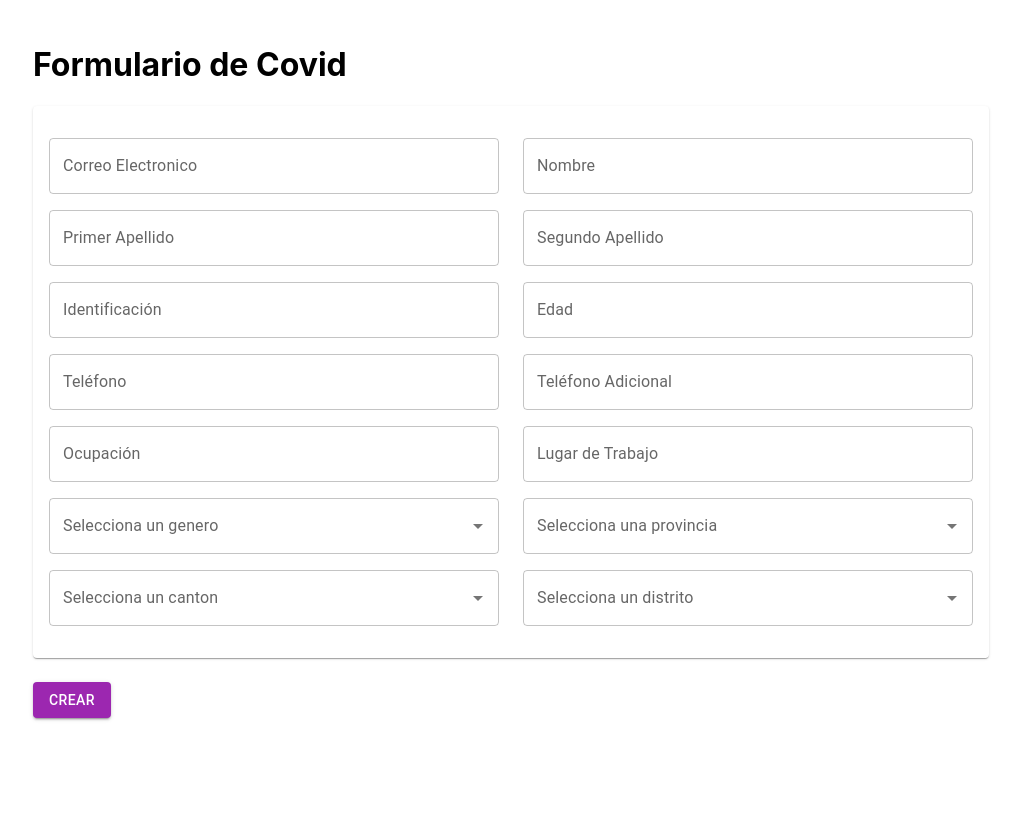
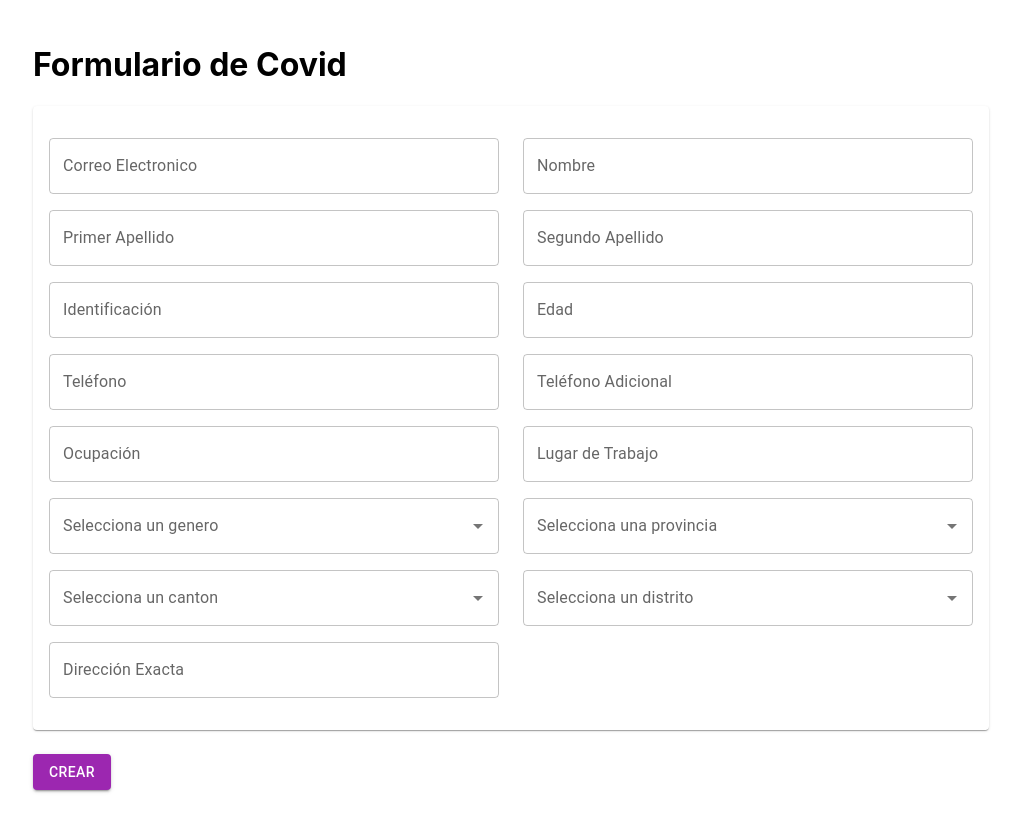
Before and after one commit to Camacaro/form-covid, a React (Vite) app: page / in a window 1280 px wide. Shown: the whole page, without its empty margins (31-1052 px from the left). Built offline with nearby package versions, Linux system fonts and the light colour scheme; no server answers.

Commit message:
direccion exacta

```diff
--- a/src/Pages/FormCovid.tsx
+++ b/src/Pages/FormCovid.tsx
@@ -33,7 +33,7 @@ const initialValues = {
     value: '',
     label: ''
   },
-  // direccion_exacta: '',
+  direccion_exacta: '',
 
   // // infoPersonal
   nombre_paciente: '',
@@ -89,6 +89,7 @@ const validationSchema = Yup.object().shape({
   telefono_adicional: Yup.string().required('Teléfono adicional es requerido'),
   ocupacion: Yup.string().required('Ocupación es requerido'),
   lugar_trabajo: Yup.string().required('Lugar de trabajo es requerido'),
+  direccion_exacta: Yup.string().required('Dirección exacta es requerido'),
   genero: Yup.object({
     value: Yup.string().required('Valor es requerido'),
     label: Yup.string().required('Nombre es requerida'),
@@ -525,6 +526,25 @@ export const FormCovid = () => {
                     </Grid>
                   </Grid>
 
+                  <Grid container spacing={3} >
+                    <Grid item xs={12} md={6}>
+                      <Box marginY={1} >
+                        <TextField
+                          autoComplete='off'
+                          error={Boolean(touched.direccion_exacta && errors.direccion_exacta)}
+                          fullWidth
+                          helperText={touched.direccion_exacta && errors.direccion_exacta}
+                          label="Dirección Exacta"
+                          name="direccion_exacta"
+                          onBlur={handleBlur}
+                          onChange={handleChange}
+                          value={values.direccion_exacta}
+                          variant="outlined"
+                        />
+                      </Box>
+                    </Grid>
+                  </Grid>
+
                 </CardContent>
               </Card>
 
```
